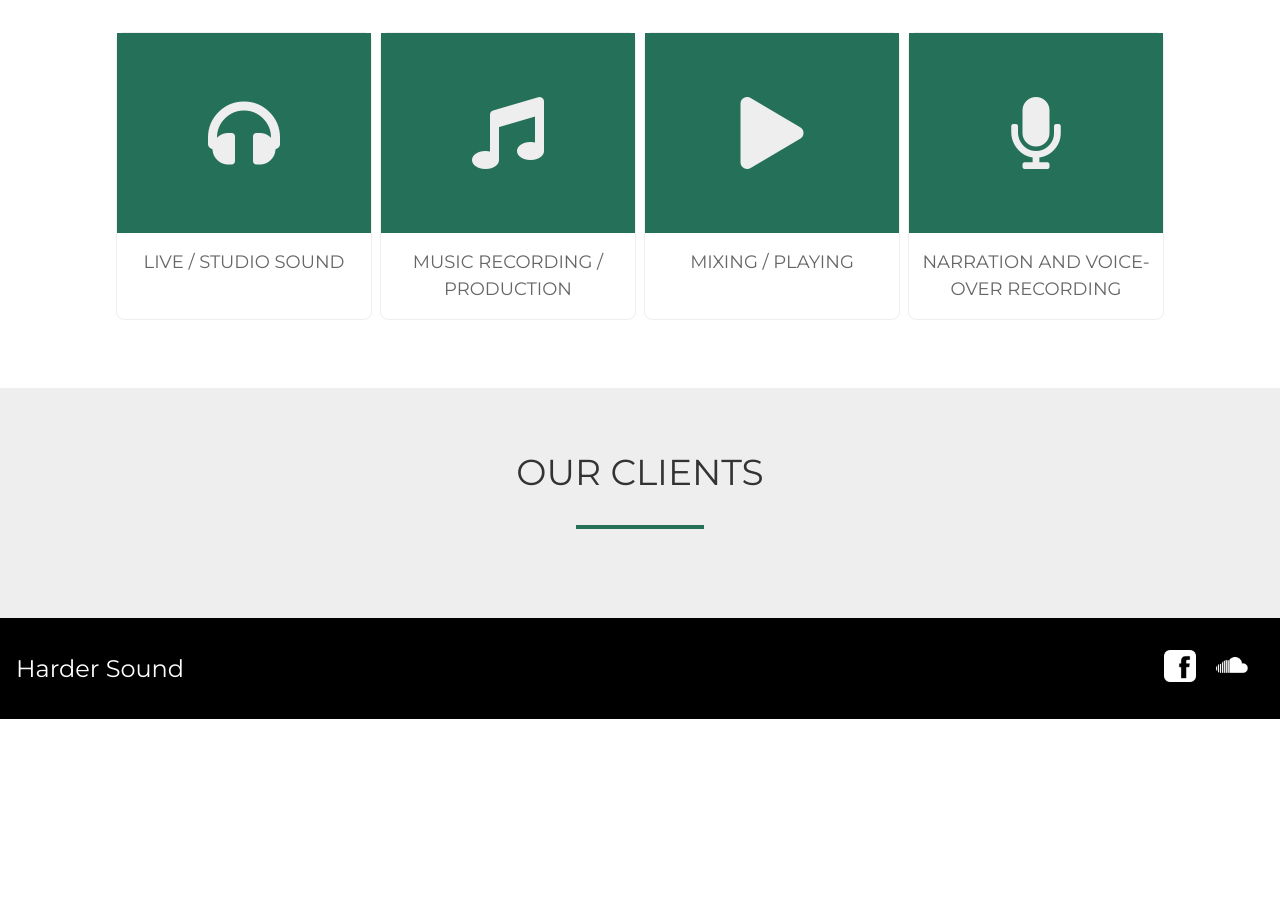
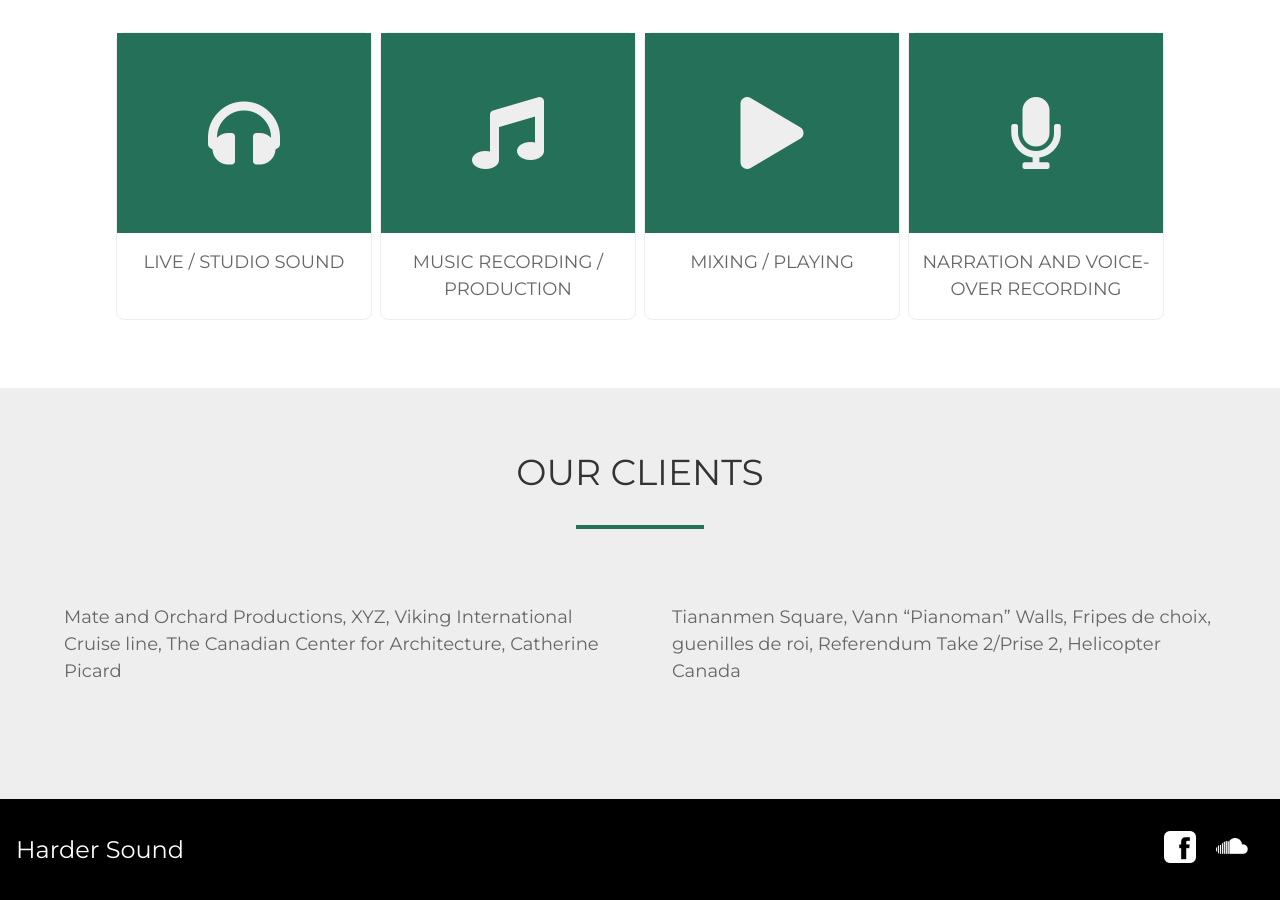
Before and after one commit to ouarez/hardersound, a Jekyll site: the page built from index.md, in a window 1280 px wide and 900 px high, scrolled down 1715 px. Built offline with Jekyll 4.4.1, drawn with Linux system fonts in a browser that asks for light colours; nearby versions of some CDN libraries; a script that is not in the unit is left out; before the commit the page ends 2434 px from its top, so only the background shows below that.

Commit message:
Update Pages uniques “home”

```diff
--- a/index.md
+++ b/index.md
@@ -37,4 +37,13 @@ services:
     service_title: MIXING / PLAYING
   - service_icon: fas fa-microphone
     service_title: NARRATION AND VOICE-OVER RECORDING
+clients:
+  - client_text: >-
+      Mate and Orchard Productions, XYZ, Viking International Cruise line, The
+      Canadian Center for Architecture, Catherine Picard
+    client_title: Video and commercial productions
+  - client_text: >-
+      Tiananmen Square, Vann "Pianoman" Walls, Fripes de choix, guenilles de
+      roi, Referendum Take 2/Prise 2, Helicopter Canada
+    client_title: The National Film Board of Canada/ L'Office National du film
 ---
```
